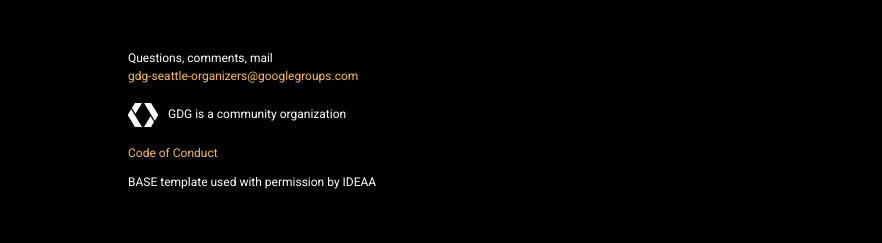
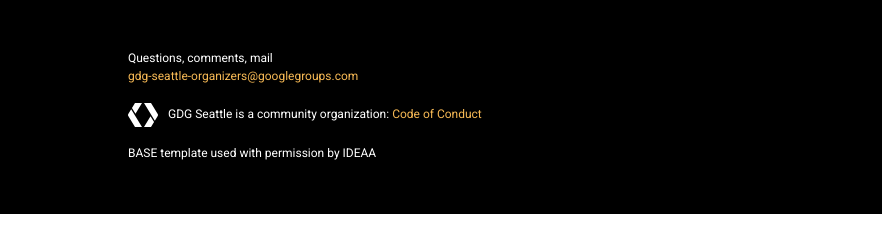
Before and after one commit to GDGSeattle/DevFest, a plain HTML site: page index.html in a window 1280 px wide. Shown: the part 3675-3918 px from the top of the page, 0-882 px from the left. After the commit the page ends 3889 px from the top, so only its background shows below. Drawn offline with nearby package versions, Linux system fonts and the light colour scheme; files whose address does not match are found by name.

Commit message:
Neat footer

```diff
--- a/index.html
+++ b/index.html
@@ -238,9 +238,7 @@
                       <a href="http://www.meetup.com/seattle-gdg" target="_blank"><img src="images/meetup-icon.png" class="social socialFoot" alt="Meetup" /></a>
                   </div>
                   <p>
-                       <img src="images/devsite-logo-white-icon-new.svg" alt="Google Developers Logo" class="gdg" onerror="this.onerror=null; this.src='logo_lockup_developers_icon_horizontal.png'" class="img-responsive logo" alt="Google Developers Group" />GDG is a community organization<br/>
-                  </p>
-                  <p>
+                       <img src="images/devsite-logo-white-icon-new.svg" alt="Google Developers Logo" class="gdg" onerror="this.onerror=null; this.src='logo_lockup_developers_icon_horizontal.png'" class="img-responsive logo" alt="Google Developers Group" />GDG Seattle is a community organization:
                     <a href="http://www.meetup.com/seattle-gdg/pages/Code_of_Conduct/" target="_blank" class="text">Code of Conduct</a></br>
                   <p>
                   <p class="text"> BASE template used with permission by IDEAA<p>
```
